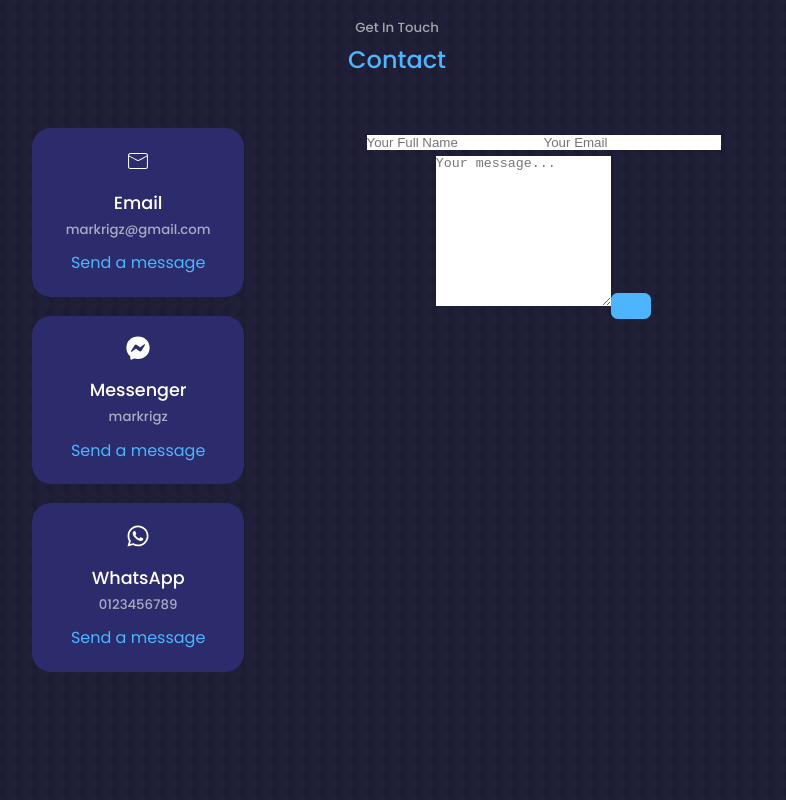
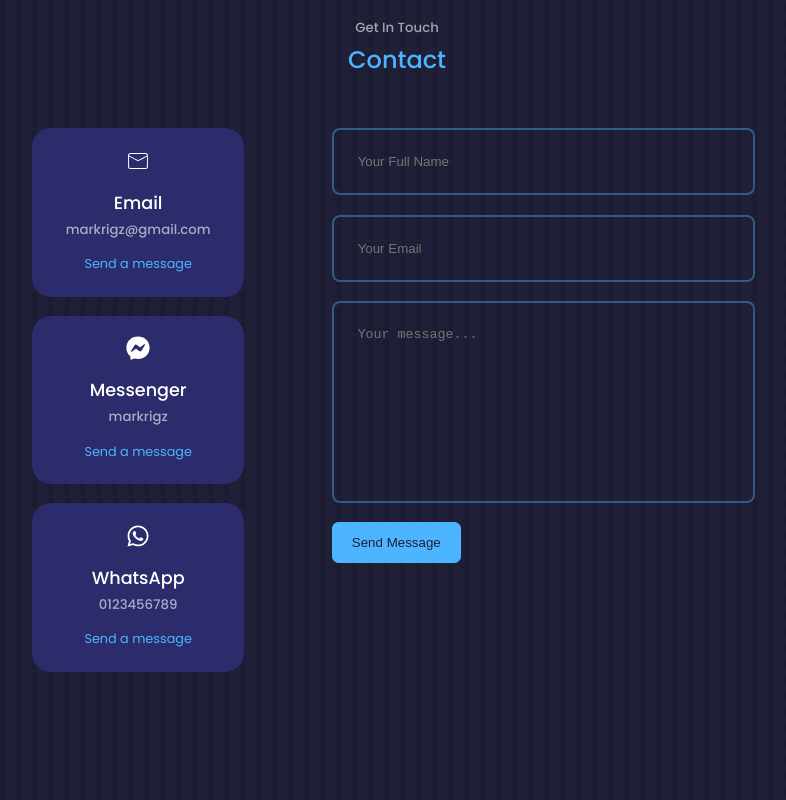
Before and after one commit to KramYengir/portfolio_page, a React (Vite) app: page / in a window 1280 px wide. Shown: the part 4880-5680 px from the top of the page, without its empty margins (243-1029 px from the left). Built offline with nearby package versions, Linux system fonts and the light colour scheme.

Commit message:
contact layout and email api complete

```diff
--- a/package.json
+++ b/package.json
@@ -10,7 +10,9 @@
     "preview": "vite preview"
   },
   "dependencies": {
+    "@emailjs/browser": "^3.12.1",
     "@splidejs/react-splide": "^0.7.12",
+    "emailjs": "^4.0.3",
     "react": "^18.2.0",
     "react-dom": "^18.2.0",
     "react-icons": "^4.12.0",
--- a/src/components/Contact/contact.css
+++ b/src/components/Contact/contact.css
@@ -5,6 +5,8 @@
   grid-template-columns: 0.33fr 0.66fr;
   gap: 12%;
 }
+
+/* ----CONTACT BOXES----*/
 
 .contact__options {
   display: flex;
@@ -37,3 +39,45 @@
   margin-bottom: 0.5rem;
   color: var(--color-light);
 }
+.contact__option *:nth-child(4) {
+  font-size: 0.8rem;
+}
+
+/* ----CONTACT FORM----*/
+
+form {
+  display: flex;
+  flex-direction: column;
+  gap: 1.2rem;
+}
+
+form input,
+form textarea {
+  width: 100%;
+  padding: 1.5rem;
+
+  border: 2px solid var(--color-primary-variant);
+  border-radius: 0.5rem;
+
+  color: var(--color-white);
+  background: transparent;
+
+  resize: none;
+}
+
+/*****  media qeuries ******/
+
+/* MEDIUM */
+@media screen and (max-width: 1024px) {
+  .container.contact__container {
+    grid-template-columns: 1fr;
+    gap: 2rem;
+  }
+}
+/* SMALL */
+@media screen and (max-width: 600px) {
+  .container.contact__container {
+    width: var(--container-sm);
+    padding-inline: 2rem;
+  }
+}
--- a/src/components/Contact/contact.jsx
+++ b/src/components/Contact/contact.jsx
@@ -1,8 +1,32 @@
 import "./contact.css";
 import { CiMail } from "react-icons/ci";
 import { FaFacebookMessenger, FaWhatsapp } from "react-icons/fa";
+import { useRef } from "react";
+import emailjs from "@emailjs/browser";
+
+// NECESSARY INFO FOR EMAILJS
+const SERVICE_ID = "service_bwawi82";
+const TEMPLATE_ID = "template_6r1d2zd";
+const PUBLIC_KEY = "EUXrEzHA-xr7yeg-1";
 
 const Contact = () => {
+  const form = useRef();
+
+  const sendEmail = (e) => {
+    e.preventDefault();
+
+    emailjs.sendForm(SERVICE_ID, TEMPLATE_ID, form.current, PUBLIC_KEY).then(
+      (result) => {
+        console.log(result.text);
+      },
+      (error) => {
+        console.log(error.text);
+      }
+    );
+
+    e.target.reset();
+  };
+
   return (
     <section id="contact">
       <h5>Get In Touch</h5>
@@ -28,7 +52,7 @@ const Contact = () => {
             <a href="">Send a message</a>
           </article>
         </div>
-        <form action="">
+        <form ref={form} onSubmit={sendEmail}>
           <input
             type="text"
             name="name"
@@ -42,7 +66,9 @@ const Contact = () => {
             placeholder="Your message..."
             required
           ></textarea>
-          <button type="submit" className="btn btn-primary"></button>
+          <button type="submit" className="btn btn-primary">
+            Send Message
+          </button>
         </form>
       </div>
     </section>
```
Also changed, not shown: 1 other file (tests, documents, lock files or other folders).
